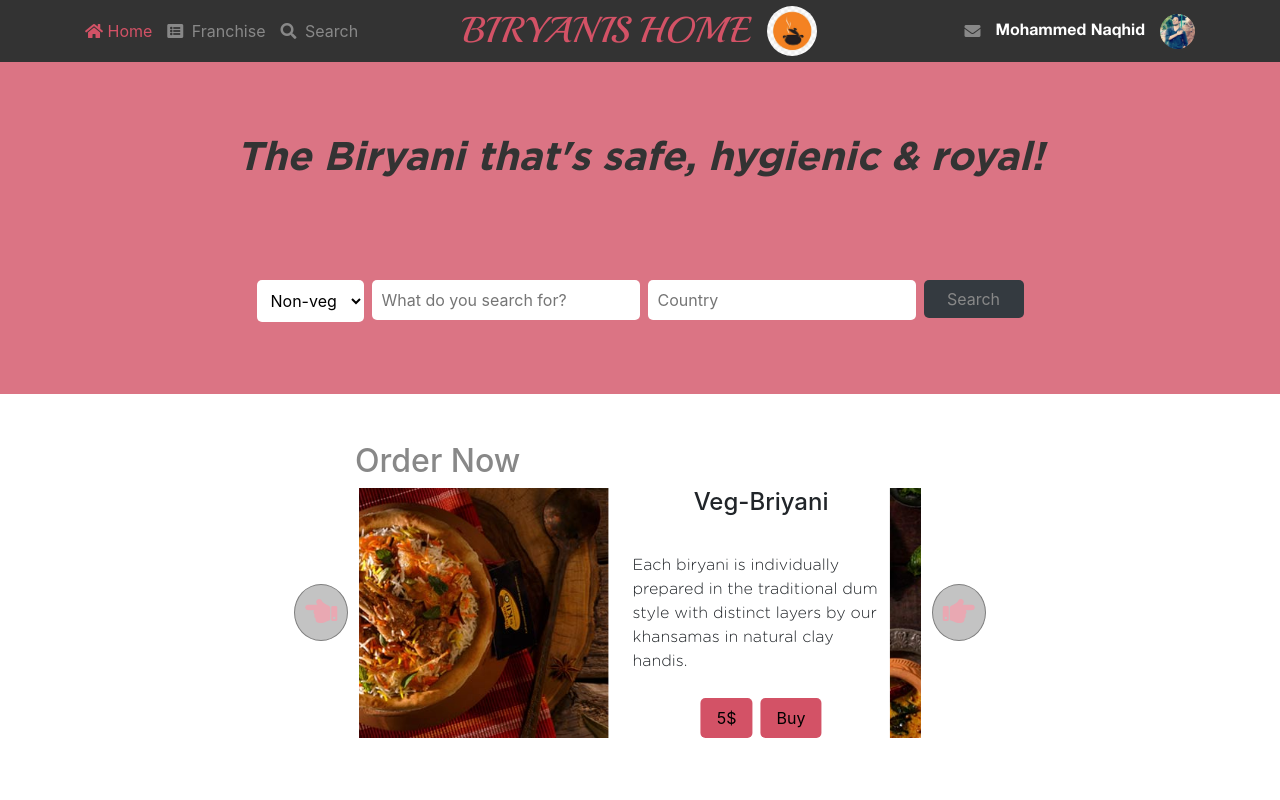
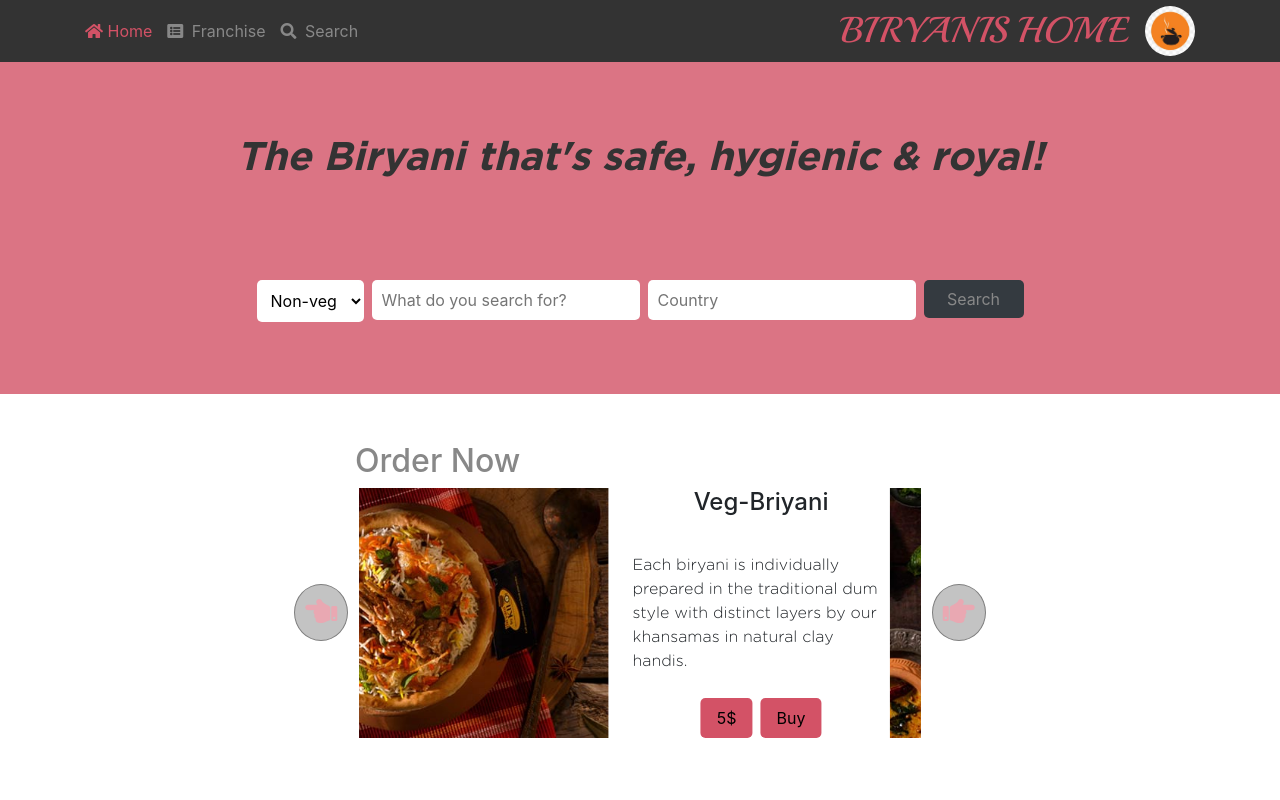
Before and after one commit to Naqhid/Biryanis-Website, a website: page index.html in a window 1280 px wide. Shown: the top 800 px of the page. Drawn offline with nearby package versions, Linux system fonts and the light colour scheme; a web font is replaced by a local one.

Commit message:
rectify errors

```diff
--- a/index.html
+++ b/index.html
@@ -44,7 +44,7 @@
       <p class="m-0 mx-1 d-lg-none"><a class="logo-font text-cabaret" href="search-page.html">BIRYANIS HOME</a></p>
 
       <div class="header-logo d-lg-flex align-items-center d-none">
-        <p class="m-0 mr-3 logo-font">BIRYANIS HOME</p>
+        <p class="m-0 mr-3 logo-font ">BIRYANIS HOME</p>
         <div class="header-logo-img">
           <a href="index.html">
             <img src="images/logo.jpg" alt="header-logo">
@@ -52,15 +52,7 @@
         </div>
       </div>
 
-      <ul class="d-flex right-nav">
-        <li>
-          <i class="fas fa-envelope"></i>
-        </li>
-        <li class="helvetica-neue-bold">Mohammed Naqhid</li>
-        <li class="user-image">
-          <img src="images/naqhid.jpg" alt="user-image">
-        </li>
-      </ul>
+
     </nav>
 
   </header>
```
Also changed, not shown: search-page.html (+1 -9 lines), README.md.
